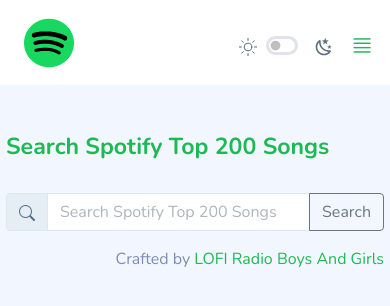
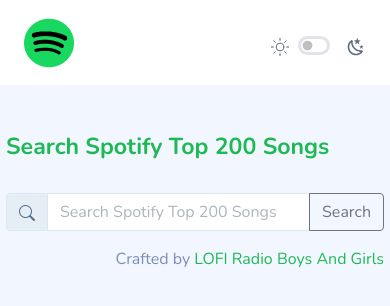
Before and after one commit to lofi-radio-boys-and-girls/tk-semweb, a Django app: page / in a window 390 px wide. Shown: the top 306 px of the page. Run offline with Django 3.2, Linux system fonts and the light colour scheme; some libraries are stand-ins or nearby versions.

Commit message:
Delete hamburger button

```diff
--- a/spotify/templates/base.html
+++ b/spotify/templates/base.html
@@ -131,14 +131,6 @@
                 ></path>
               </svg>
             </div>
-
-            <!-- Burger button responsive -->
-            <a
-              class="burger-btn d-block d-xl-none"
-              href="#"
-            >
-              <i class="bi bi-justify fs-3"></i>
-            </a>
           </div>
         </div>
       </div>
```
